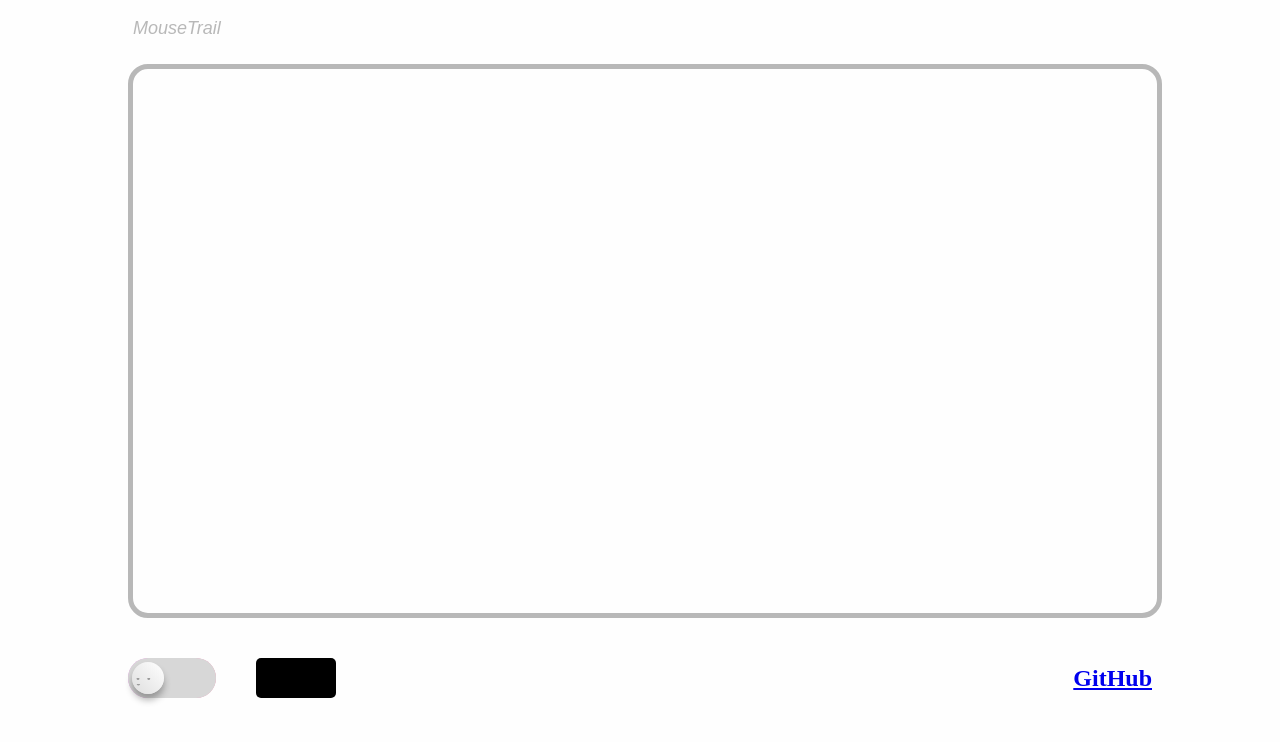
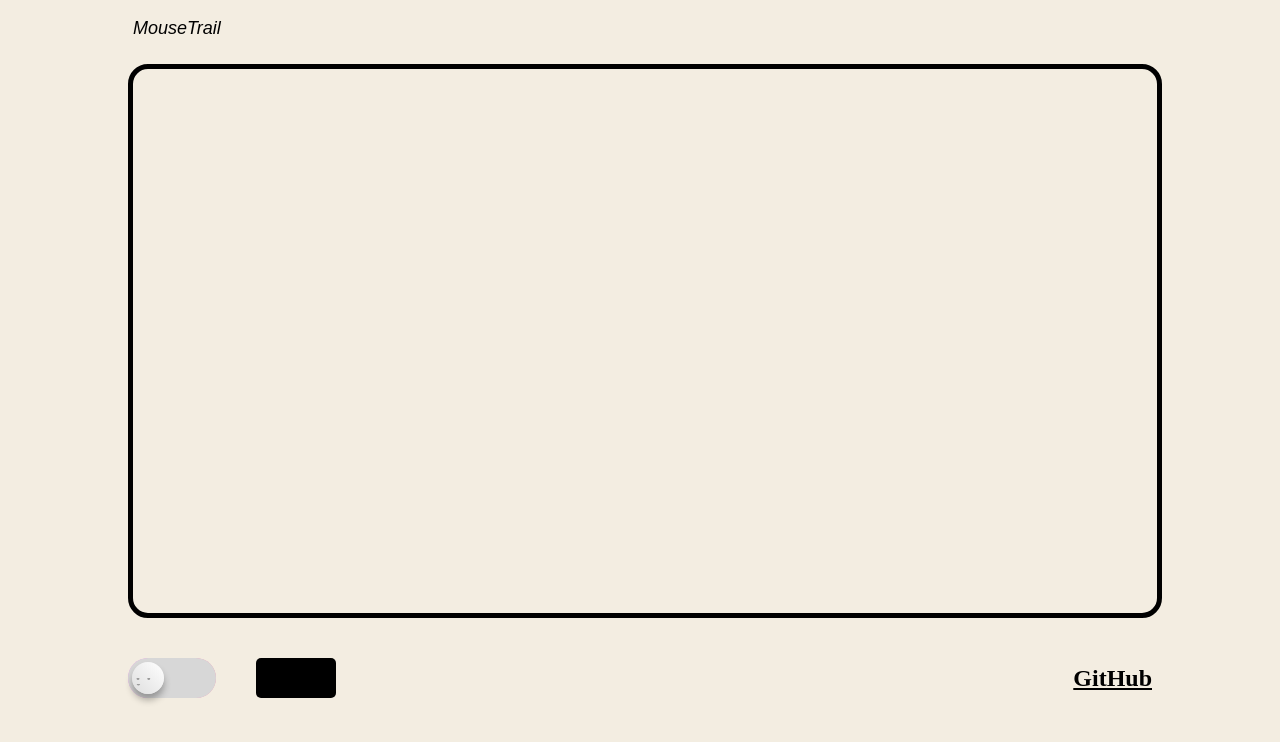
Before and after one commit to pinky-pig/what-is-my-mouse-trail, a Vue app: page / in a window 1280 px wide. Shown: the top 742 px of the page. Built offline with nearby package versions, Linux system fonts and the light colour scheme.

Commit message:
fix: styles

```diff
--- a/src/App.vue
+++ b/src/App.vue
@@ -33,7 +33,7 @@ import { currentMode } from './components/utils';
   height: 100%;
   position: absolute;
   overflow: hidden;
-  background: #fefefe;
+  background: #F3EDE1;
   top: 0;
   bottom: 0;
   left: 0;
@@ -46,12 +46,12 @@ import { currentMode } from './components/utils';
   width: 100%;
   height: 100%;
   border-radius: 20px;
-  border: 5px solid #b8b8b8;
+  border: 5px solid #000000;
   text-align: center;
 }
 
 .place-holder-text {
-  color: #b8b8b8;
+  color: #000000;
   font-size: 18px;
   font-style: italic;
   font-family: fantasy;
@@ -78,6 +78,7 @@ footer {
 }
 
 .footer-right {
+  color: #000000;
   cursor: pointer;
   font-size: 24px;
   font-weight: 800;
```
